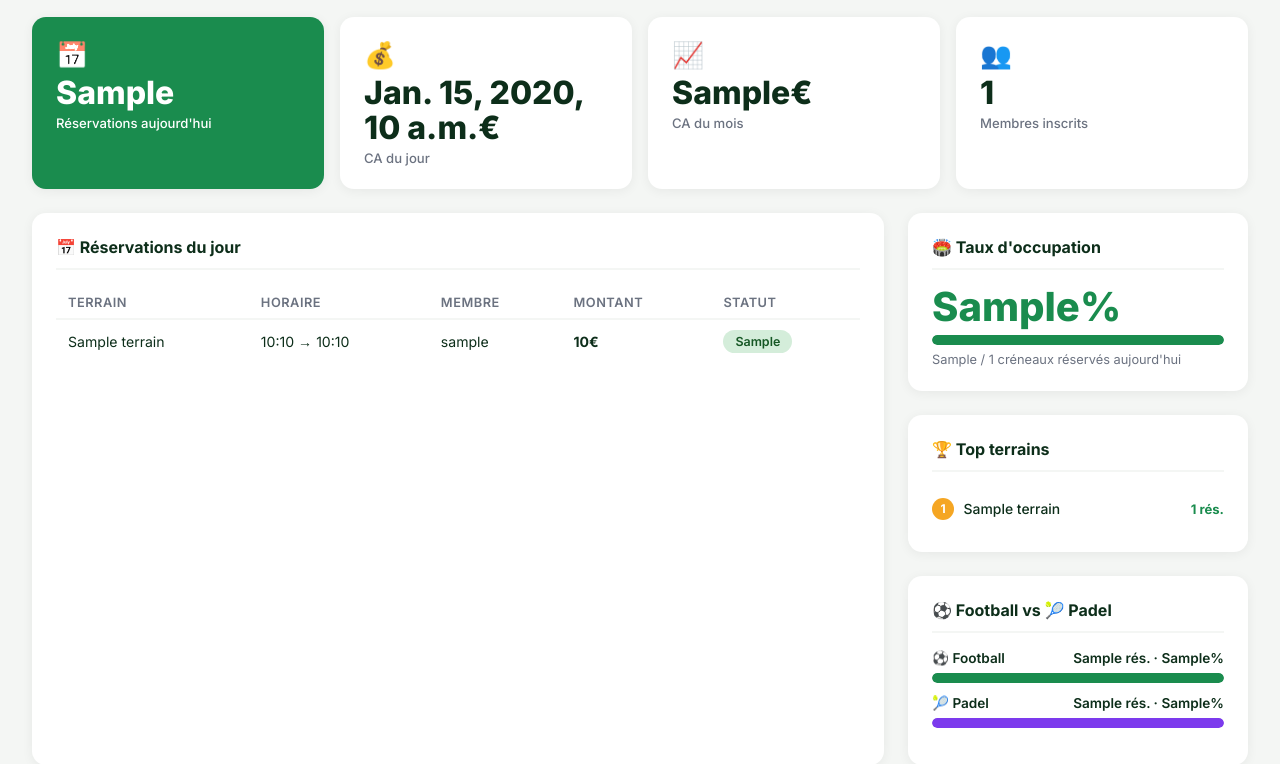
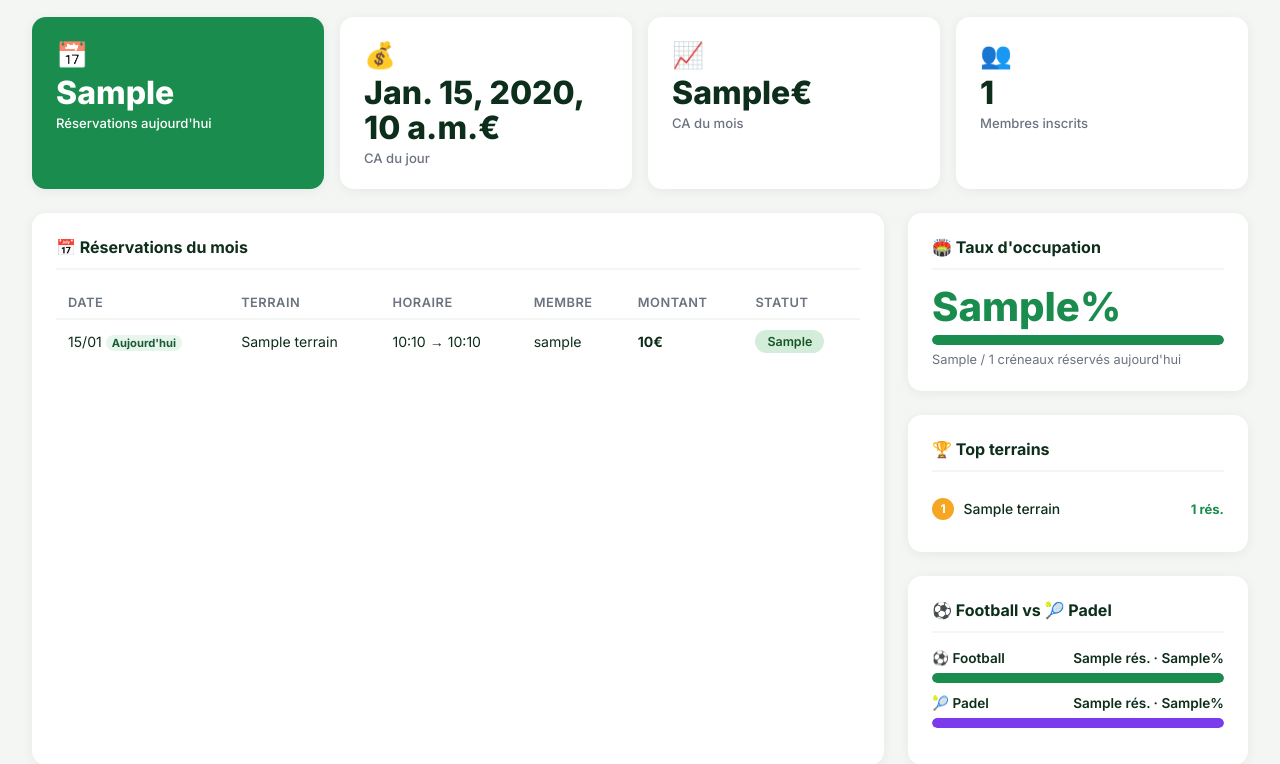
Before and after one commit to Morad-eh/sportify, a Django app: template gestion/templates/gestion/admin_dashboard.html in a window 1280 px wide. Shown: the part 222-986 px from the top of the page. Run offline with Django 3.2, Linux system fonts and the light colour scheme; tables that the repository leaves empty hold one stand-in row (values such as "Sample post"); the template is opened without the code that fills it: values that come from a table or form of the project are taken from there, most other values are stand-ins (such as "Sample title", 1, 10 or a date in 2020).

Commit message:
admin : table réservations du mois avec badge statut annulé

```diff
--- a/gestion/templates/gestion/admin_dashboard.html
+++ b/gestion/templates/gestion/admin_dashboard.html
@@ -269,13 +269,14 @@
     <!-- Main grid -->
     <div class="main-grid">
 
-        <!-- Today's reservations -->
+        <!-- Month reservations -->
         <div class="admin-card">
-            <h2>📅 Réservations du jour</h2>
-            {% if reservations_du_jour %}
+            <h2>📅 Réservations du mois</h2>
+            {% if reservations_du_mois %}
             <table class="admin-table">
                 <thead>
                     <tr>
+                        <th>Date</th>
                         <th>Terrain</th>
                         <th>Horaire</th>
                         <th>Membre</th>
@@ -284,12 +285,19 @@
                     </tr>
                 </thead>
                 <tbody>
-                    {% for r in reservations_du_jour %}
-                    <tr>
+                    {% for r in reservations_du_mois %}
+                    <tr {% if r.statut == 'annulee' %}style="opacity:0.6;"{% endif %}>
+                        <td style="white-space:nowrap;">{{ r.creneau.date|date:"d/m" }}{% if r.creneau.date == today %} <span style="background:#e8f5ed;color:#1a5c35;font-size:0.7rem;font-weight:700;padding:1px 6px;border-radius:99px;">Aujourd'hui</span>{% endif %}</td>
                         <td>{{ r.creneau.terrain.nom }}</td>
                         <td>{{ r.creneau.heure_debut|time:"H:i" }} → {{ r.creneau.heure_fin|time:"H:i" }}</td>
                         <td>{{ r.utilisateur.username }}</td>
-                        <td><strong>{{ r.montant_total }}€</strong></td>
+                        <td>
+                            {% if r.statut == 'annulee' %}
+                                <strong style="text-decoration:line-through;color:var(--gris);">{{ r.montant_total }}€</strong>
+                            {% else %}
+                                <strong>{{ r.montant_total }}€</strong>
+                            {% endif %}
+                        </td>
                         <td>
                             <span class="badge {% if r.statut == 'confirmee' %}badge-green{% elif r.statut == 'annulee' %}badge-red{% else %}badge-yellow{% endif %}">
                                 {{ r.get_statut_display }}
@@ -300,7 +308,7 @@
                 </tbody>
             </table>
             {% else %}
-            <div class="empty-sm">Aucune réservation pour aujourd'hui.</div>
+            <div class="empty-sm">Aucune réservation ce mois-ci.</div>
             {% endif %}
         </div>
 
```
